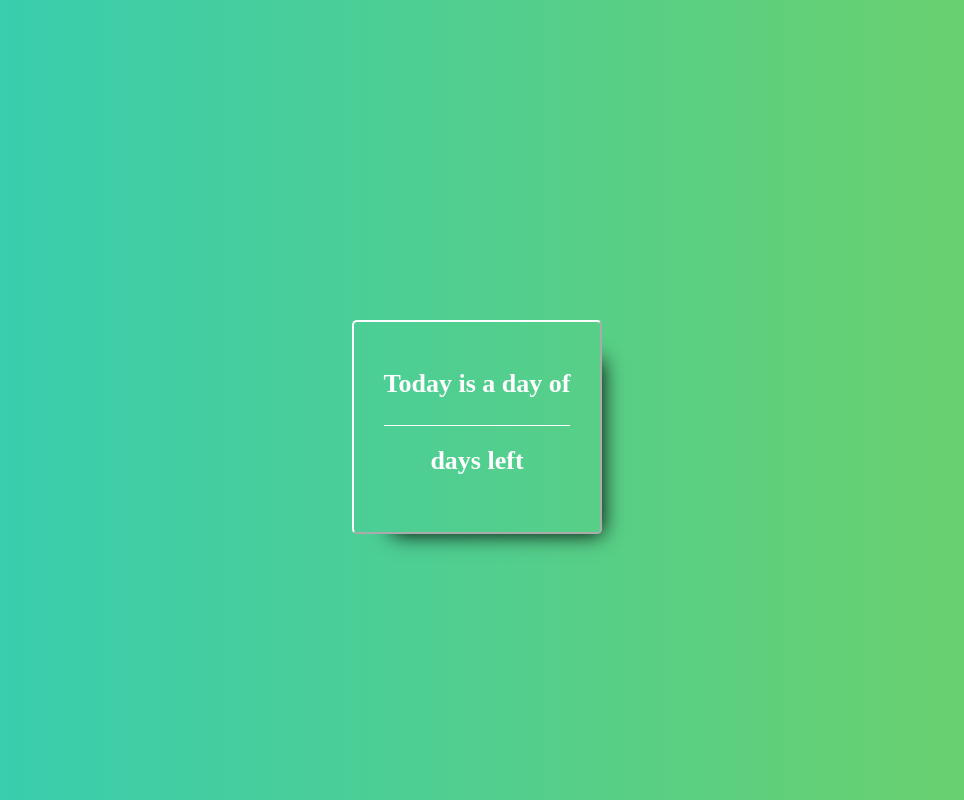
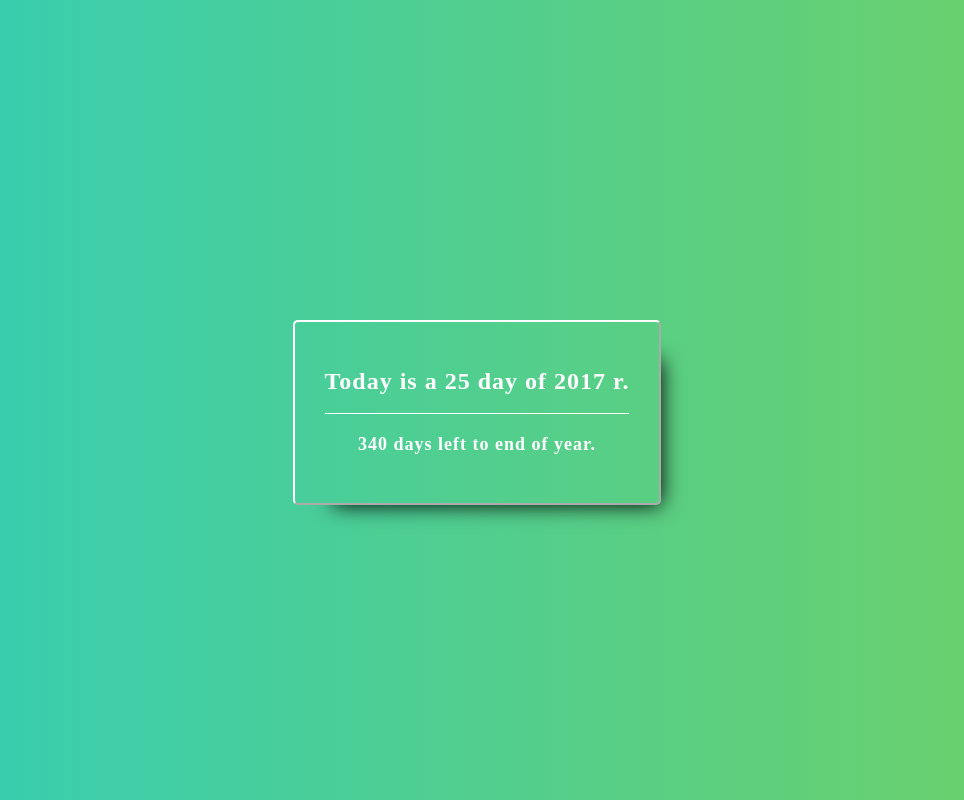
Before and after one commit to jakublack/Counter, a plain HTML site: page index.html in a window 1280 px wide. Shown: the whole page, without its empty margins (163-1127 px from the left). Drawn offline with Linux system fonts and the light colour scheme.

Commit message:
finish the js - inner HTML the result and add some style

```diff
--- a/css/style.css
+++ b/css/style.css
@@ -29,8 +29,14 @@ body{
 
 h1, h3{
     color: white;
-    font-size: 26px;
     text-align: center;
+    letter-spacing: 1px;
+}
+h1{
+    font-size: 24px;
+}
+h3{
+    font-size: 18px;
 }
 
 h3{
--- a/index.html
+++ b/index.html
@@ -10,10 +10,10 @@
 <body>
     <main>
         <h1>
-            Today is a <span id="todayDay"></span>day of <span id="thisYear"></span>
+            Today is a <span id="todayDay"></span> day of <span id="thisYear"></span> r.
         </h1>
         <h3 class="small">
-            <span id="leftDays">days left</span>
+            <span id="leftDays"></span> days left to end of year.
         </h3>
     </main>
     <script src="js/app.js"></script>
--- a/js/app.js
+++ b/js/app.js
@@ -26,7 +26,8 @@ for(var i=month-1;i>=0;i--){
             alldays += 30;
             break;
     }
-    console.log(alldays);
 }
 alldays += days;
-console.log(alldays);
+document.querySelector("#todayDay").innerHTML = alldays;
+document.querySelector("#thisYear").innerHTML = year;
+document.querySelector("#leftDays").innerHTML = 365 - alldays;
```
